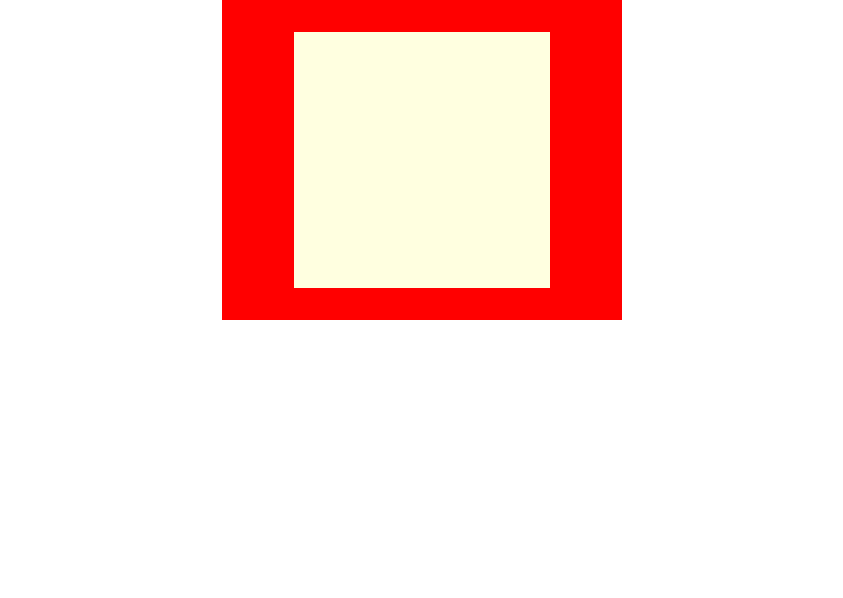
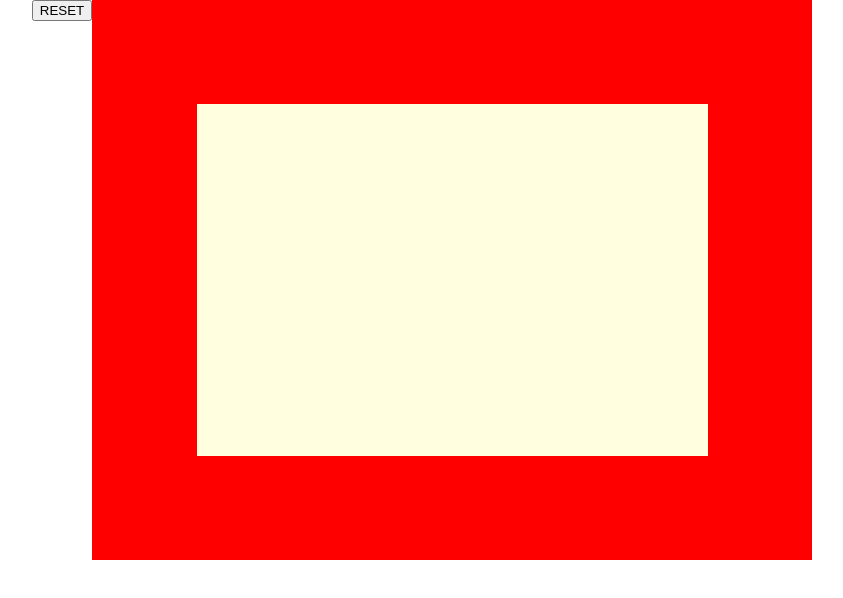
Before and after one commit to learnsometing/etch-a-sketch, a plain HTML site: page index.html in a window 1280 px wide. Shown: the whole page, without its empty margins (218-1061 px from the left). Drawn offline with Linux system fonts and the light colour scheme.

Commit message:
Resized the etch-a-sketch model and refactored my createGrid function to take a number instead of being set at 16

```diff
--- a/index.html
+++ b/index.html
@@ -9,6 +9,9 @@
         <link rel='stylesheet' href='styles/reset.css' type='text/css' media='all'>
     </head>
     <body>
+        <div id='resetButton'>
+            <button id='reset'>RESET</button>
+        </div>
         <div id='frame'>
             <div class='gridContainer'>
 
--- a/script.js
+++ b/script.js
@@ -1,17 +1,22 @@
-function createGrid(){
-    let container = document.querySelector('.gridContainer');
-    for(let i=0; i<16; i++){
-        let gridRow = document.createElement('div');
-        for(let j=0; j<16; j++){
-            let gridSquare = document.createElement('div');
+function createGrid(squaresPerSide){
+    const container = document.querySelector('.gridContainer');
+    container.setAttribute('style', `grid-template-columns: repeat(${squaresPerSide}, ${32/squaresPerSide}em [col-start]);
+                            grid-template-rows: repeat(${squaresPerSide}, ${22/squaresPerSide}em [row-start])`);
+
+    for(let i=0; i<squaresPerSide; i++){
+        const gridColumn = document.createElement('div');
+        for(let j=0; j<squaresPerSide; j++){
+            const gridSquare = document.createElement('div');
             gridSquare.className = 'empty';
-            gridRow.appendChild(gridSquare);
+            gridColumn.appendChild(gridSquare);
+            gridSquare.setAttribute('style', `width: ${32/squaresPerSide}em; height: ${22/squaresPerSide}em`);
         }
-        container.appendChild(gridRow);
+        container.appendChild(gridColumn);
+        gridColumn.setAttribute('style', `grid-row-end: ${squaresPerSide + 1}`);
     }
 }
 
-createGrid();
+createGrid(100);
 
 const draw = document.querySelectorAll('.empty');
-draw.forEach((draw) => {draw.addEventListener('mouseover', (e) => {draw.classList.add('filled')})});
+draw.forEach((cell) => {cell.addEventListener('mouseover', (e) => {cell.classList.add('filled')})});
--- a/styles/styles.css
+++ b/styles/styles.css
@@ -7,8 +7,8 @@ body{
     display:flex;
     justify-content: center;
     align-items: center;
-    width:25em;
-    height:20em;
+    width: 45em;
+    height: 35em;
     background-color:red;
 }
 
@@ -16,8 +16,8 @@ body{
     position:relative;
     height: fit-content;
     display:inline-grid;
-    grid-template-columns:repeat(16, 1em [col-start]);
-    grid-template-rows:repeat(16, 1em [row-start]);
+    grid-template-columns: repeat(16, 2em [col-start]);
+    grid-template-rows: repeat(16, 1.375em [row-start]);
 }
 
 div div div {
@@ -30,15 +30,15 @@ div div div {
 div div div div{
     position:relative;
     box-sizing:border-box;
-    width: 1em;
-    height: 1em;
+    width: 2em;
+    height: 1.375em;
     background-color:lightyellow;
 }
 
 .filled{
     position:relative;
     box-sizing:border-box;
-    width: 1em;
-    height: 1em;
-    background-color:black;;
+    width: 2em;
+    height: 1.375em;
+    background-color:black;
 }
```
